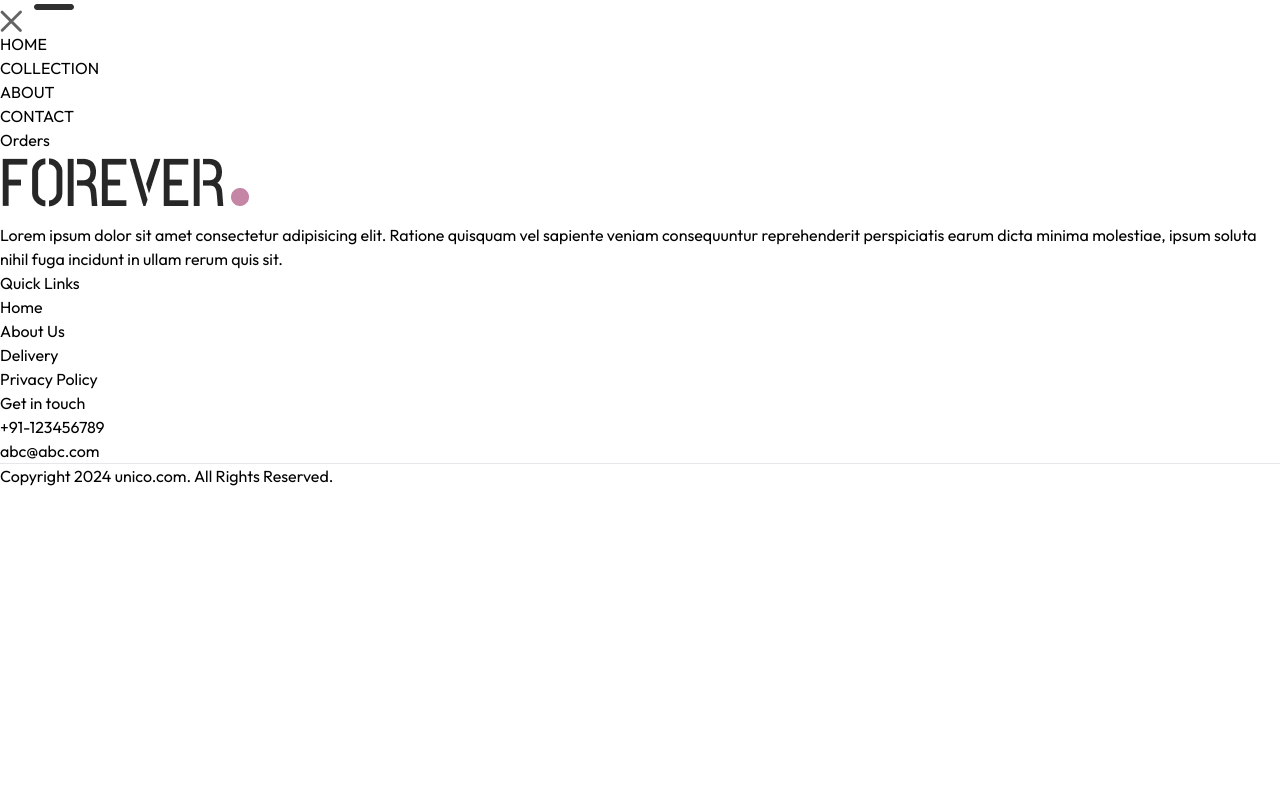
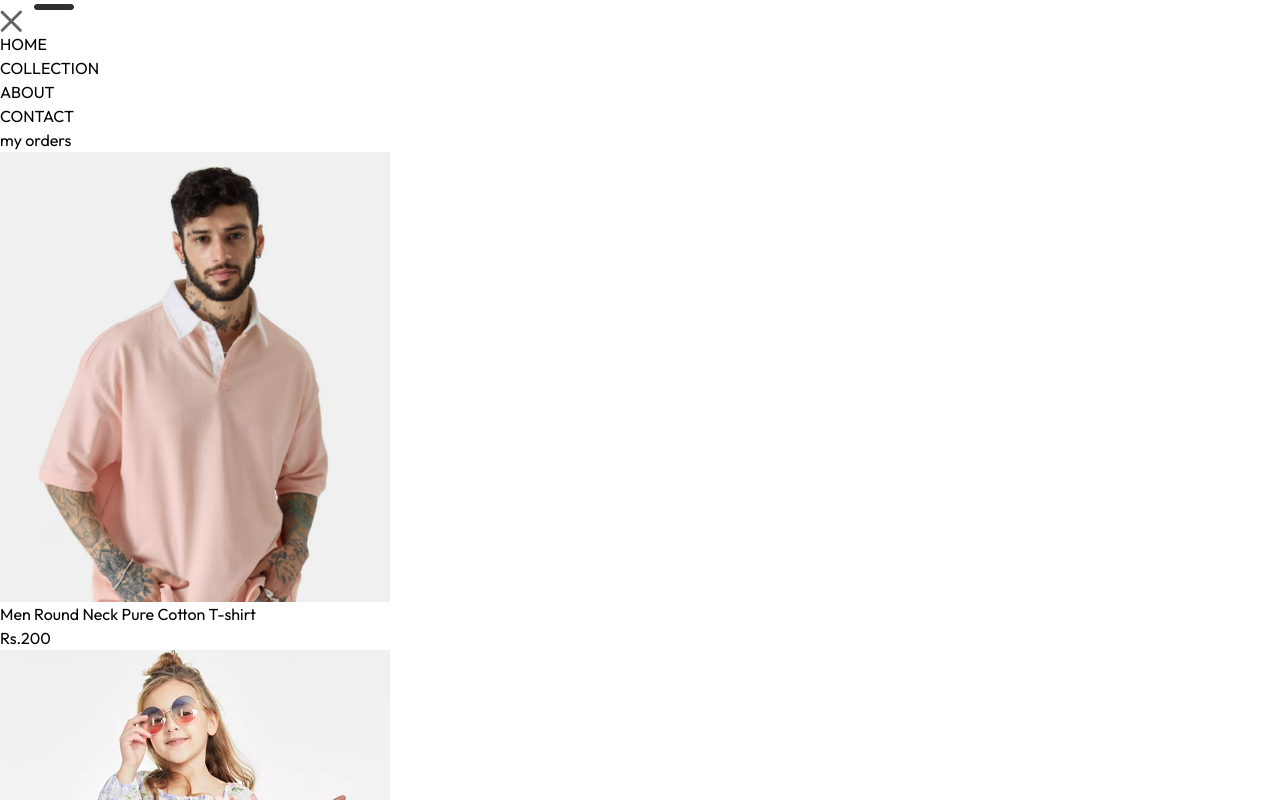
Before and after one commit to sagarbhati26/unico, a React (Vite) app: page /orders in a window 1280 px wide. Shown: the part 400-1200 px from the top of the page. Before the commit the page ends 888 px from the top, so only its background shows below. Built offline with nearby package versions, Linux system fonts and the light colour scheme.

Commit message:
car is final

```diff
--- a/src/components/NavBar.jsx
+++ b/src/components/NavBar.jsx
@@ -5,8 +5,9 @@
 
 const NavBar = () => {
   const [visible, setVisible] = useState(false);
-  const {setShowSearch,cartItemCount } = useContext(ShopContext);
+  const { setShowSearch, cartItemCount } = useContext(ShopContext);
 
+  // Component for NavLinks to handle active styling
   const NavLinkComponent = ({ to, label }) => (
     <NavLink
       to={to}
@@ -34,9 +35,11 @@
   return (
     <nav className="relative bg-white shadow-sm py-4 px-5">
       <div className="flex items-center justify-between font-medium">
-        <Link to='/'>
+        {/* Logo */}
+        <Link to="/">
           <img src={assets.logo} className="w-36" alt="Logo" />
         </Link>
+
         {/* Desktop NavLinks */}
         <ul className="hidden sm:flex gap-5 text-sm text-gray-700">
           {navLinks.map((link) => (
@@ -46,6 +49,7 @@
 
         {/* Icons: Search, Profile, Cart, Menu */}
         <div onClick={() => setShowSearch(true)} className="flex items-center gap-6">
+          {/* Search Icon */}
           <img
             src={assets.search_icon}
             className="w-5 cursor-pointer hover:opacity-80 transition-opacity"
@@ -53,6 +57,7 @@
             aria-label="Search"
           />
 
+          {/* Profile Icon with Dropdown */}
           <div className="group relative">
             <img
               className="w-5 cursor-pointer hover:opacity-80 transition-opacity"
@@ -67,6 +72,7 @@
             </div>
           </div>
 
+          {/* Cart Icon with Item Count Badge */}
           <Link to="/cart" className="relative">
             <img
               src={assets.cart_icon}
@@ -81,6 +87,7 @@
             )}
           </Link>
 
+          {/* Mobile Menu Icon */}
           <img
             onClick={() => setVisible(true)}
             src={assets.menu_icon}
--- a/src/context/shopContext.jsx
+++ b/src/context/shopContext.jsx
@@ -1,5 +1,6 @@
 import { createContext, useEffect, useMemo, useState } from "react";
 import { products } from "../assets/assets";
+import { useNavigate } from "react-router-dom";
 
 export const ShopContext = createContext();
 
@@ -7,6 +8,7 @@
   const currency = "Rs.";
   const shipping="50"
   const [cartItems, setCartItems] = useState({});
+  const navigate=useNavigate()
 
   const addToCart = (itemId, selectSize) => {
     let cartData = structuredClone(cartItems);
@@ -72,6 +74,11 @@
       return total;
     }, 0).toFixed(2);
   };
+  const cartItemCount = useMemo(() => {
+    return Object.values(cartItems).reduce((total, item) => {
+      return total + Object.values(item).reduce((acc, qty) => acc + qty, 0);
+    }, 0);
+  }, [cartItems]);
 
   const value = {
     products,
@@ -82,8 +89,10 @@
     decreaseCartItem,
     deleteCartItem,
     calculateTotal,
-    shipping
-    // Expose calculateTotal to the context
+    shipping,
+    navigate,
+    cartItemCount
+
   };
 
   return (
--- a/src/pages/Orders.jsx
+++ b/src/pages/Orders.jsx
@@ -1,8 +1,36 @@
-import React from 'react'
+import React, { useContext } from 'react'
+import { ShopContext } from '../context/shopContext'
+import Title from '../components/Title'
 
 const Orders = () => {
+  const {products, currency}=useContext(ShopContext)
   return (
-    <div>Orders</div>
+    <div className='border-t pt-16'>
+<div className='text-2xl'>
+  <Title text1='my' text2='orders' />
+
+</div>
+<div>
+  {
+    products.slice(1,4).map((item,index)=>(
+      <div key={index} className='py-4 border-t border-b text-gray-700 flex flex-col md:flex-row md:items-center md:justify-between gap-4'>
+<div className='flex items-start gap-6 text-sm'>
+<img className='w-16 sm:w-20' src={item.image[0]} alt="" />
+<div>
+  <p className='sm:text-base font-medium'>{item.name}</p>
+  <div className='flex items-center gap-3 mt-2 text-base text-gray-700'>
+<p>{currency}{item.price}</p>
+<p>{item.size}</p>
+<p></p>
+  </div>
+</div>
+</div>
+      </div>
+    ))
+  }
+</div>
+
+    </div>
   )
 }
 
--- a/src/pages/PlaceOrder.jsx
+++ b/src/pages/PlaceOrder.jsx
@@ -1,9 +1,10 @@
 import React, { useContext } from "react";
 import Title from "../components/Title";
 import { ShopContext } from "../context/shopContext";
+import { Navigate } from "react-router-dom";
 
 const PlaceOrder = () => {
-  const { calculateTotal, currency,shipping } = useContext(ShopContext); // Access calculateTotal and currency
+  const { calculateTotal, currency,shipping,navigate } = useContext(ShopContext); // Access calculateTotal and currency
 
   return (
     <div className="flex flex-col lg:flex-row max-w-4xl mx-auto p-6 bg-white rounded-lg shadow-md space-y-4 lg:space-y-0 lg:space-x-6">
@@ -93,7 +94,7 @@
         </div>
 
         {/* Place Order Button */}
-        <button className="w-full mt-8 bg-green-600 text-white py-3 rounded-lg font-semibold hover:bg-green-700 transition-colors">
+        <button onClick={()=>navigate('/orders')} className="w-full mt-8 bg-green-600 text-white py-3 rounded-lg font-semibold hover:bg-green-700 transition-colors">
           Place Order
         </button>
       </div>
```
Lines whose indentation alone changed are shown as unchanged.
